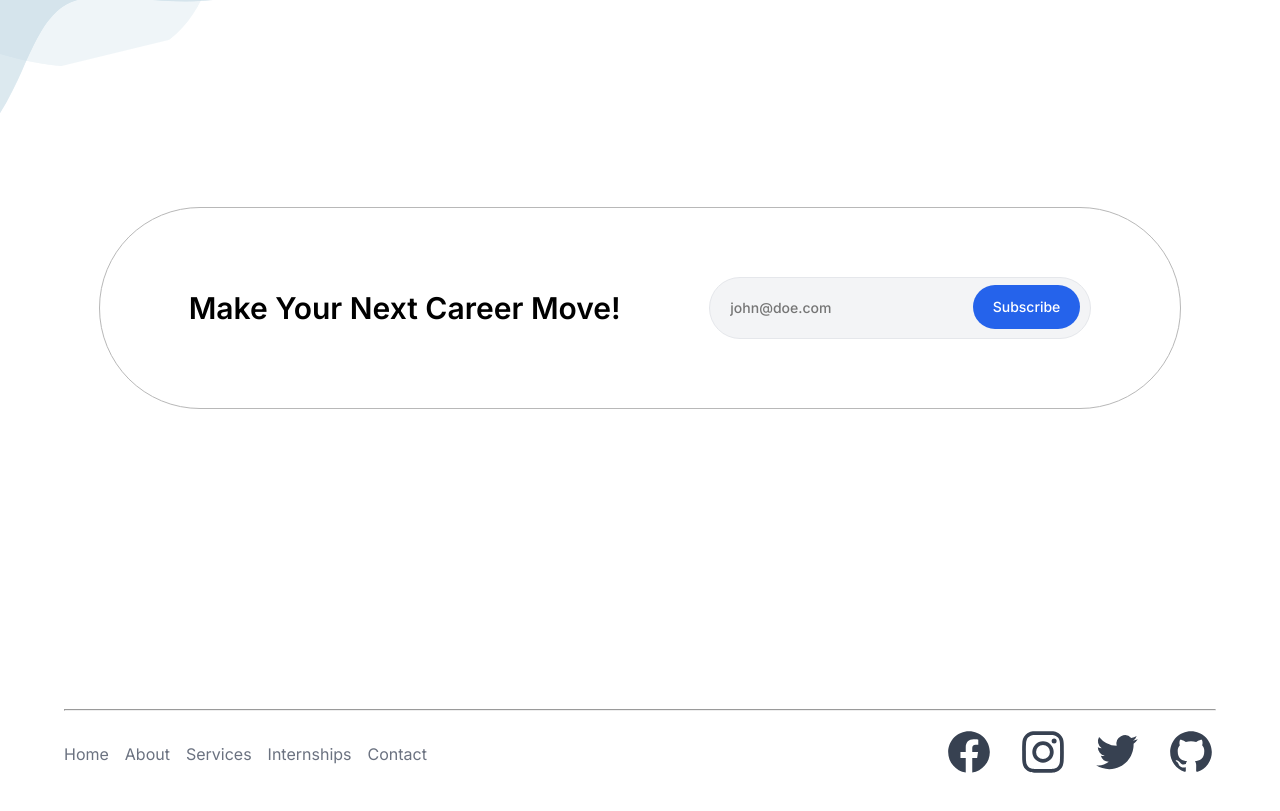
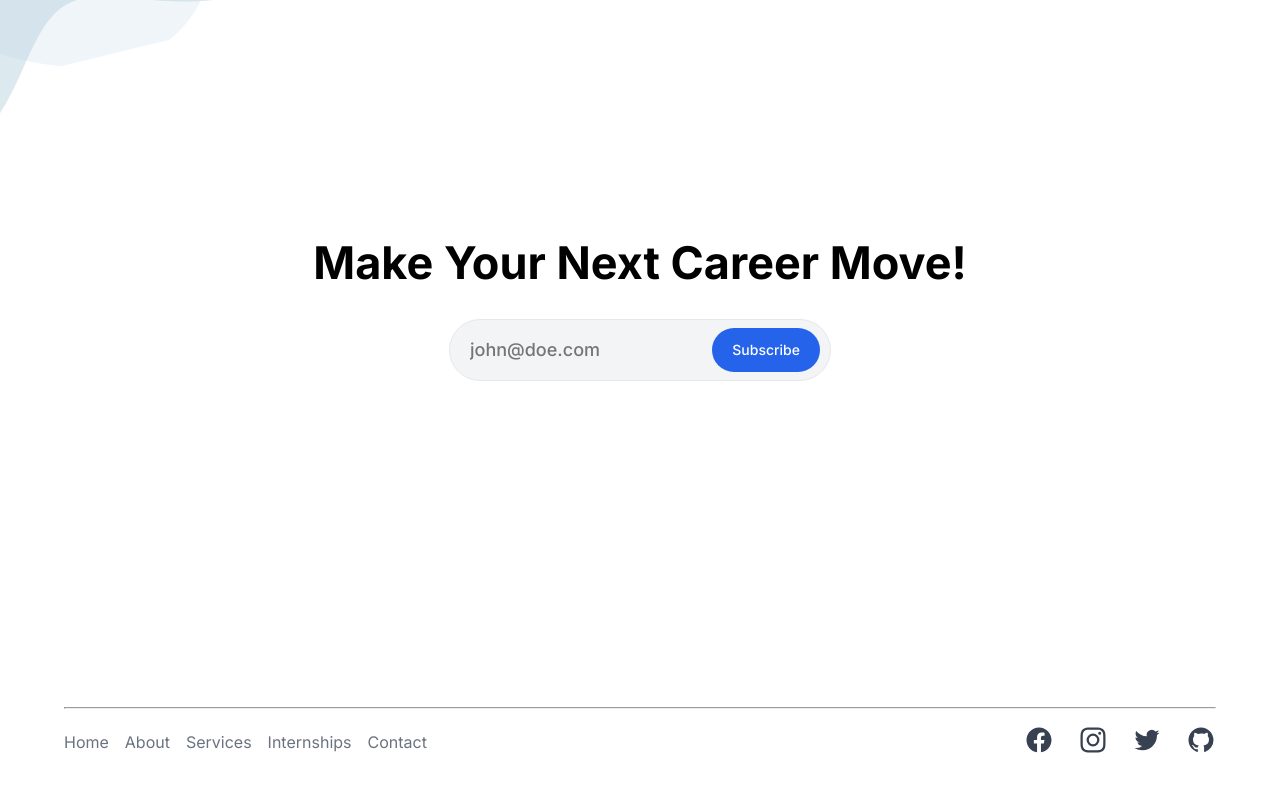
Before and after one commit to A-Loukya/TrainingWebsite, a React (Create React App) app: page / in a window 1280 px wide. Shown: the part 4666-5477 px from the top of the page. Built offline with nearby package versions, Linux system fonts and the light colour scheme.

Commit message:
changed footer size

```diff
--- a/src/css/Contact.css
+++ b/src/css/Contact.css
@@ -4,9 +4,10 @@
   width: 90%;
 height: 200px;
 border-radius: 101px;
-border: 1px solid #B8B8B8;
+/* border: 1px solid #B8B8B8; */
 background: #FFF;
 display: flex;
+flex-direction: column;
 align-items: center;
 justify-content: space-evenly;
 margin: auto;
@@ -14,8 +15,8 @@ margin-top: 450px;
 margin-bottom: 300px;
 }
 .contact h2{
-font-size: 30px;
-font-weight: 600;
+font-size: 45px;
+font-weight: 800;
 line-height: 134.9%;
 }
 .input{
@@ -30,7 +31,7 @@ line-height: 134.9%;
 border-radius: 9999px;
 border:1px solid #E5E7EB;
 width: 350px;
-font-size: 0.875rem;
+font-size: 18px;
 line-height: 1.25rem;
 font-weight: 500;
 background-color: #F3F4F6;
@@ -70,7 +71,7 @@ transition-duration: 300ms;
 }
 
 .contact h2{
-  font-size: 28px;
+  font-size: 40px;
   margin-left: 30px;
 }
 .contact{
@@ -104,6 +105,7 @@ transition-duration: 300ms;
  }
  .contact h2{
   margin-left: 0;
+  font-size: 36px;
  }
  .contact{
   border: none;
--- a/src/css/Footer.css
+++ b/src/css/Footer.css
@@ -187,8 +187,8 @@ transition-duration: 300ms;
         }
 
    .icons a svg{
-    width: 50px;
-    height: 50px;
+    width: 30px;
+    height: 30px;
    }
 @media (min-width: 640px) {
     .footer{   display: flex;
```
